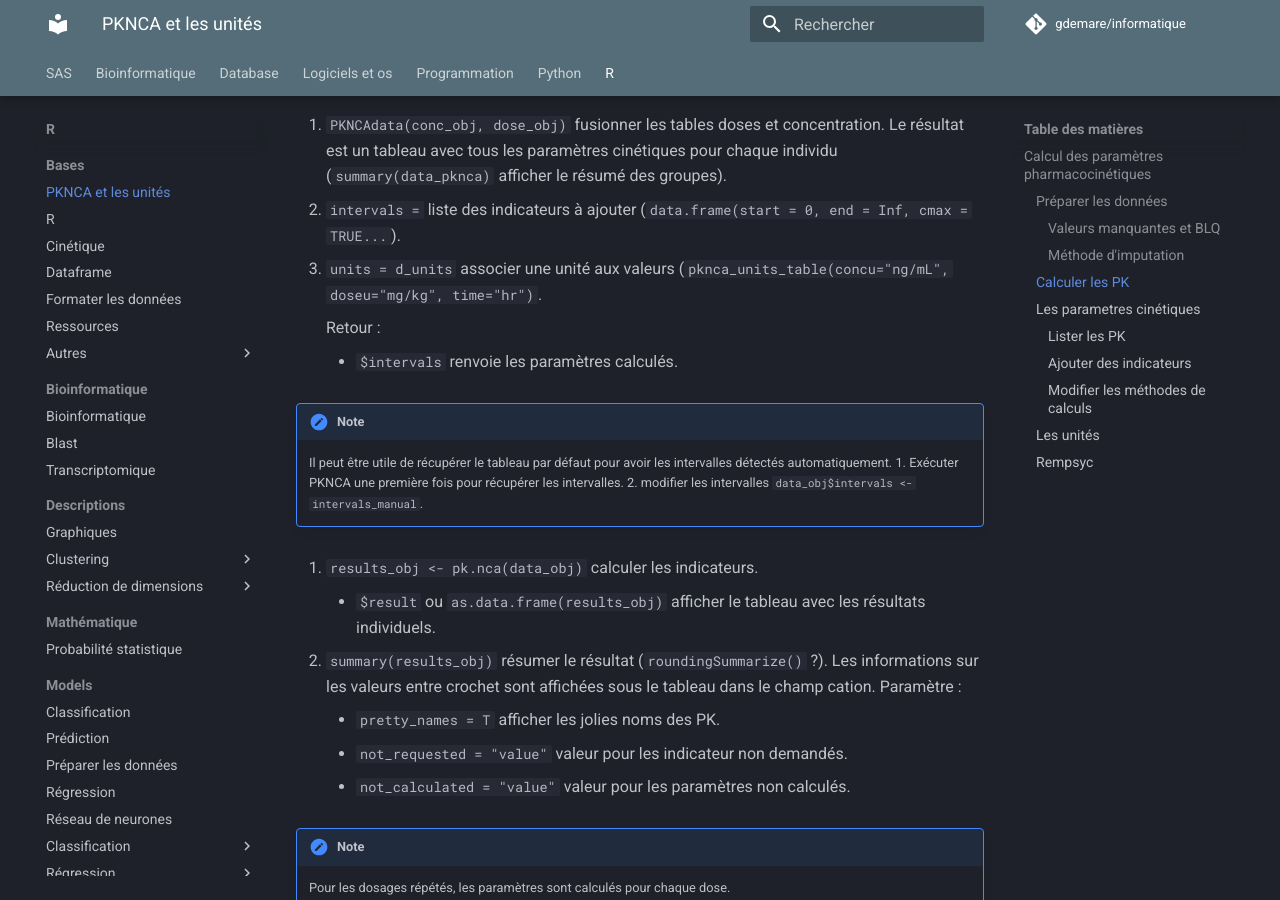
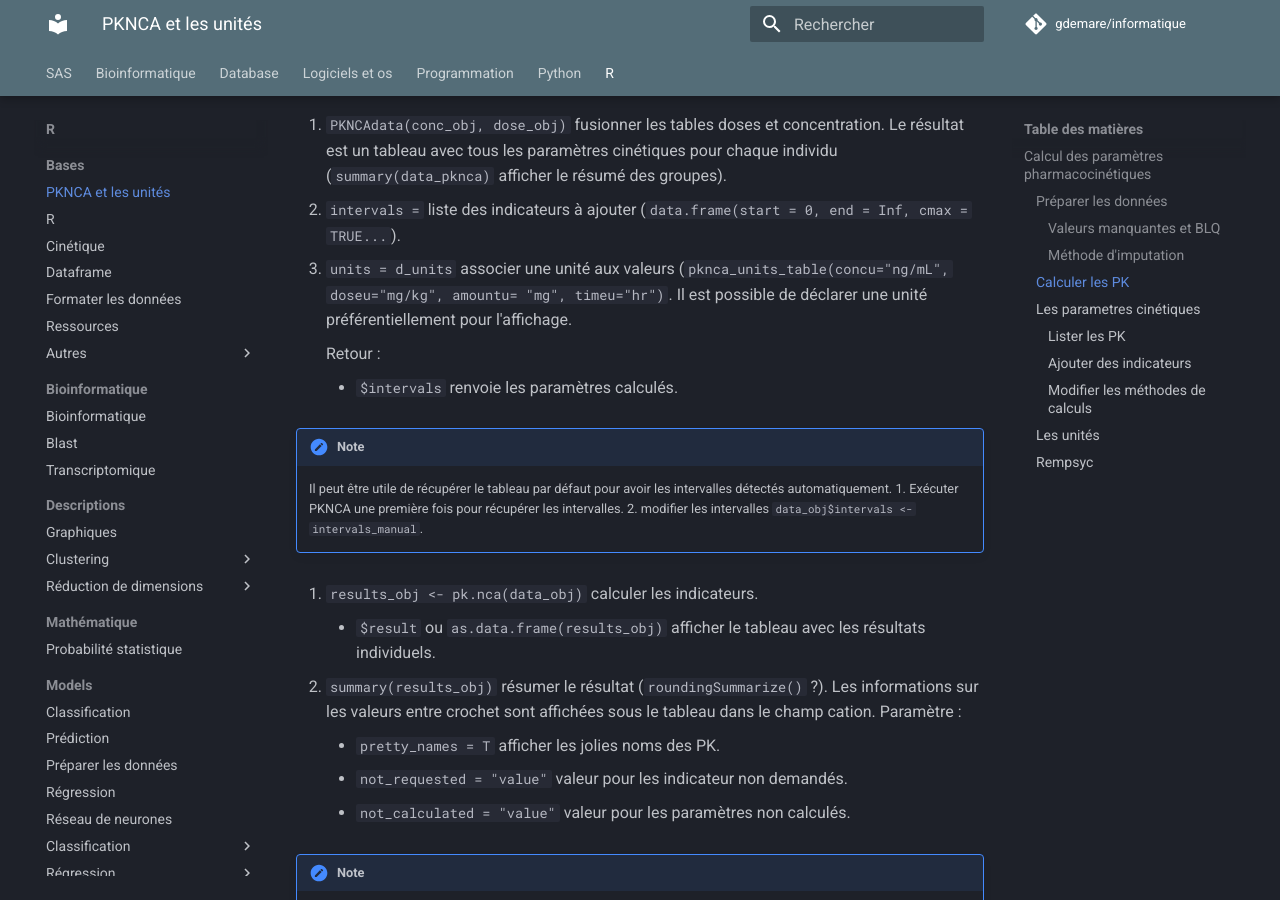
Before and after one commit to gdemare/Informatique, an MkDocs documentation site: the page built from docs/r/bases/PKNCA et les unités.md, in a window 1280 px wide and 900 px high, scrolled down 1689 px. Built offline with MkDocs 1.6.1 and Material for MkDocs 9.7.7, drawn with Linux system fonts in a browser that asks for light colours; comment, search, counter and statistics services are not loaded.

Commit message:
Update PKNCA et les unités.md

```diff
--- a/docs/r/bases/PKNCA et les unités.md
+++ b/docs/r/bases/PKNCA et les unités.md
@@ -51,7 +51,7 @@ Remplacer les valeurs :
 2. `PKNCAdata(conc_obj, dose_obj)` fusionner les tables doses et concentration. Le résultat est un tableau avec tous les paramètres cinétiques pour chaque individu (`summary(data_pknca)` afficher le résumé des groupes).
 
    * `intervals =` liste des indicateurs à ajouter (`data.frame(start = 0, end = Inf, cmax = TRUE...`).
-   * `units = d_units` associer une unité aux valeurs (`pknca_units_table(concu="ng/mL", doseu="mg/kg", time="hr")`.
+   * `units = d_units` associer une unité aux valeurs (`pknca_units_table(concu="ng/mL", doseu="mg/kg", amountu= "mg", timeu="hr")`. Il est possible de déclarer une unité préférentiellement pour l'affichage.
 
     Retour :
 
```
